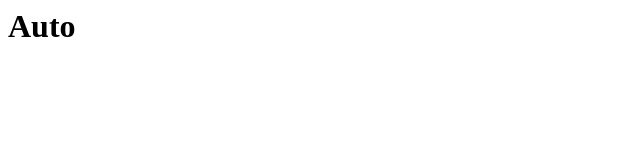
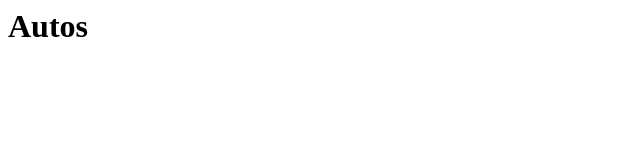
Before and after one commit to dorianSTEM/networking-apache2, a plain HTML site: page index.html in a window 1280 px wide. Shown: the full height of the page, 0-640 px from the left. Drawn offline with Linux system fonts and the light colour scheme.

Commit message:
Update index.html

```diff
--- a/index.html
+++ b/index.html
@@ -1 +1 @@
-<h1>Auto</h1>
+<h1>Autos</h1>
```
